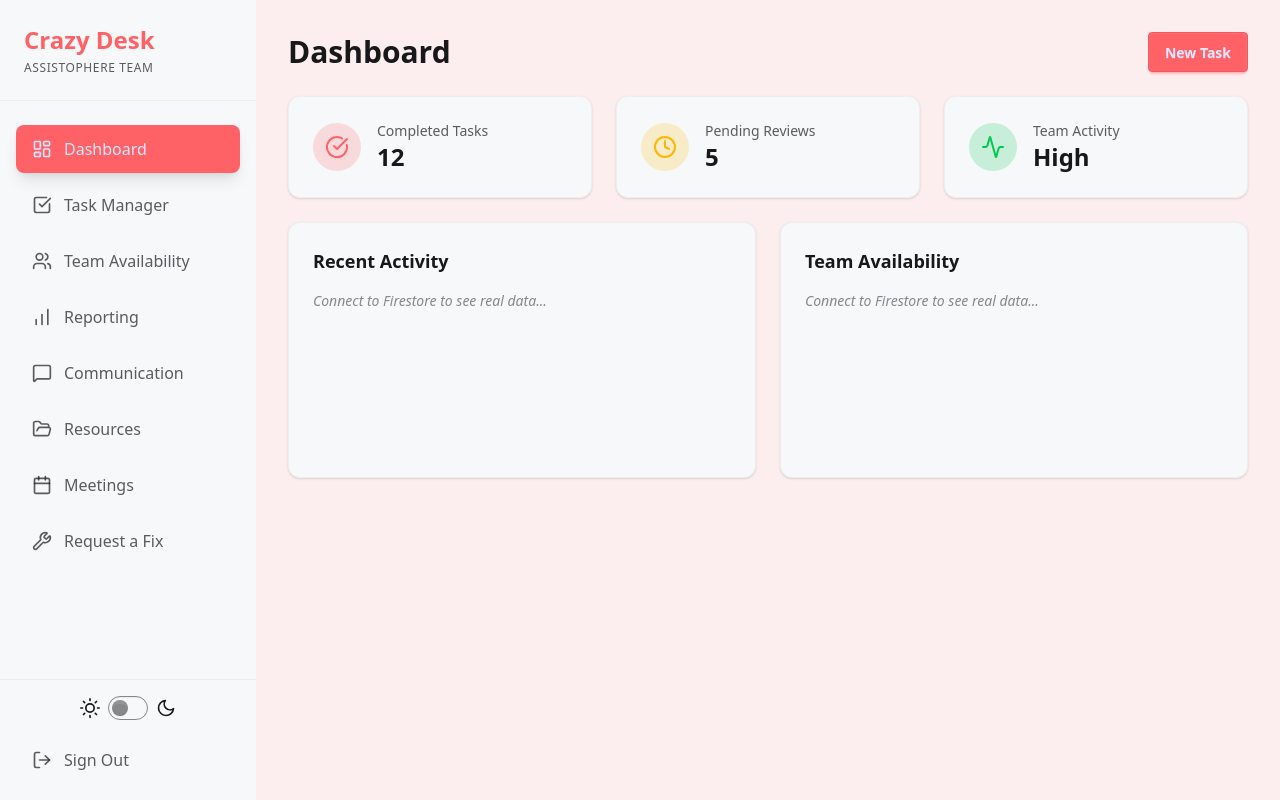
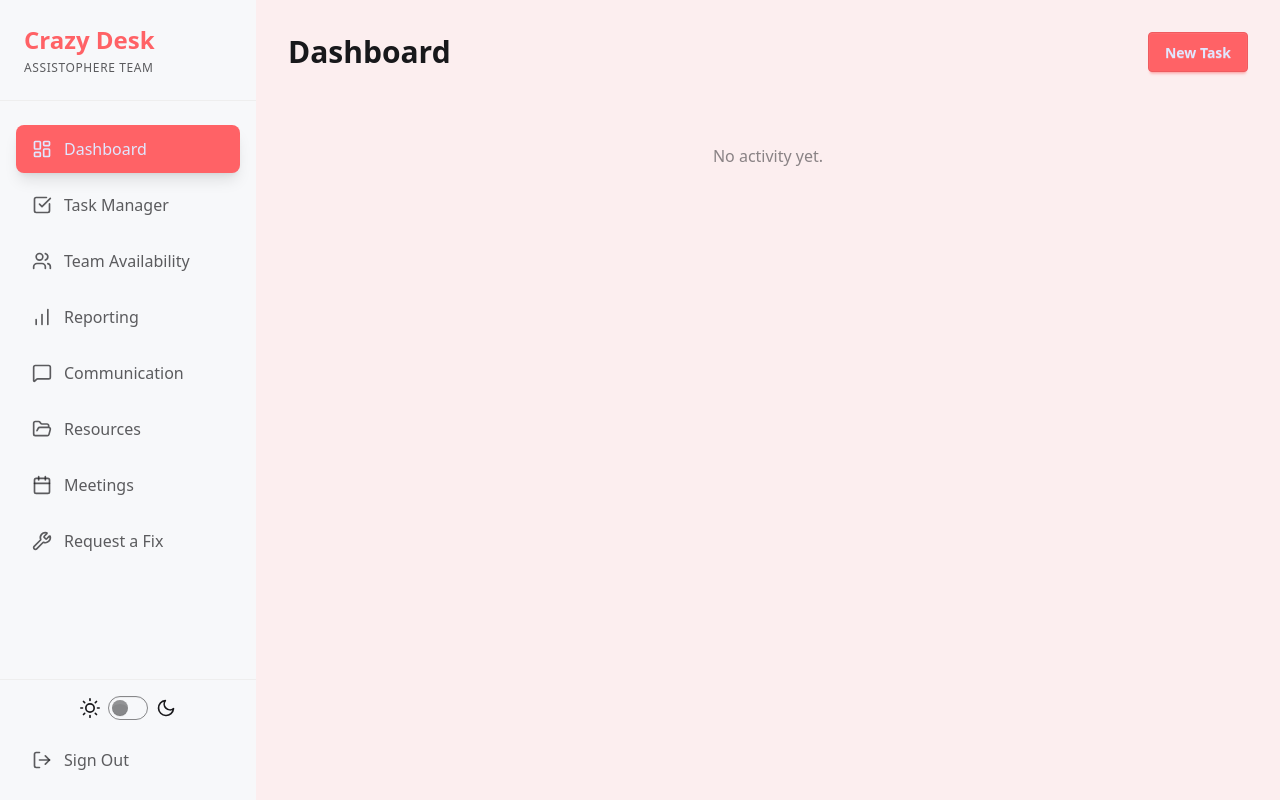
Before and after one commit to roneyassistophere-creator/crazydesk, a Next.js app: page /dashboard in a window 1280 px wide. Built offline with nearby package versions, Linux system fonts and the light colour scheme.

Commit message:
refactor: remove unused components and simplify dashboard layout

```diff
--- a/src/app/dashboard/page.tsx
+++ b/src/app/dashboard/page.tsx
@@ -1,5 +1,3 @@
-import { Activity, CheckCircle, Clock } from "lucide-react";
-
 export default function Dashboard() {
   return (
     <div className="space-y-6">
@@ -10,48 +8,8 @@ export default function Dashboard() {
         </button>
       </div>
 
-      <div className="grid grid-cols-1 md:grid-cols-3 gap-6">
-        <div className="bg-base-200 p-6 rounded-xl shadow-sm border border-base-300 flex items-center space-x-4">
-          <div className="p-3 bg-primary/20 rounded-full text-primary">
-            <CheckCircle size={24} />
-          </div>
-          <div>
-            <p className="text-base-content/70 text-sm">Completed Tasks</p>
-            <h3 className="text-2xl font-bold text-base-content">12</h3>
-          </div>
-        </div>
-
-        <div className="bg-base-200 p-6 rounded-xl shadow-sm border border-base-300 flex items-center space-x-4">
-          <div className="p-3 bg-warning/20 rounded-full text-warning">
-            <Clock size={24} />
-          </div>
-          <div>
-            <p className="text-base-content/70 text-sm">Pending Reviews</p>
-            <h3 className="text-2xl font-bold text-base-content">5</h3>
-          </div>
-        </div>
-
-        <div className="bg-base-200 p-6 rounded-xl shadow-sm border border-base-300 flex items-center space-x-4">
-          <div className="p-3 bg-success/20 rounded-full text-success">
-            <Activity size={24} />
-          </div>
-          <div>
-            <p className="text-base-content/70 text-sm">Team Activity</p>
-            <h3 className="text-2xl font-bold text-base-content">High</h3>
-          </div>
-        </div>
-      </div>
-
-      <div className="grid grid-cols-1 lg:grid-cols-2 gap-6">
-        <div className="bg-base-200 p-6 rounded-xl shadow-sm border border-base-300 h-64">
-           <h3 className="font-semibold text-lg text-base-content mb-4">Recent Activity</h3>
-           <p className="text-base-content/50 text-sm italic">Connect to Firestore to see real data...</p>
-        </div>
-
-        <div className="bg-base-200 p-6 rounded-xl shadow-sm border border-base-300 h-64">
-           <h3 className="font-semibold text-lg text-base-content mb-4">Team Availability</h3>
-           <p className="text-base-content/50 text-sm italic">Connect to Firestore to see real data...</p>
-        </div>
+      <div className="text-center py-12 text-base-content/50">
+        <p>No activity yet.</p>
       </div>
     </div>
   );
```
